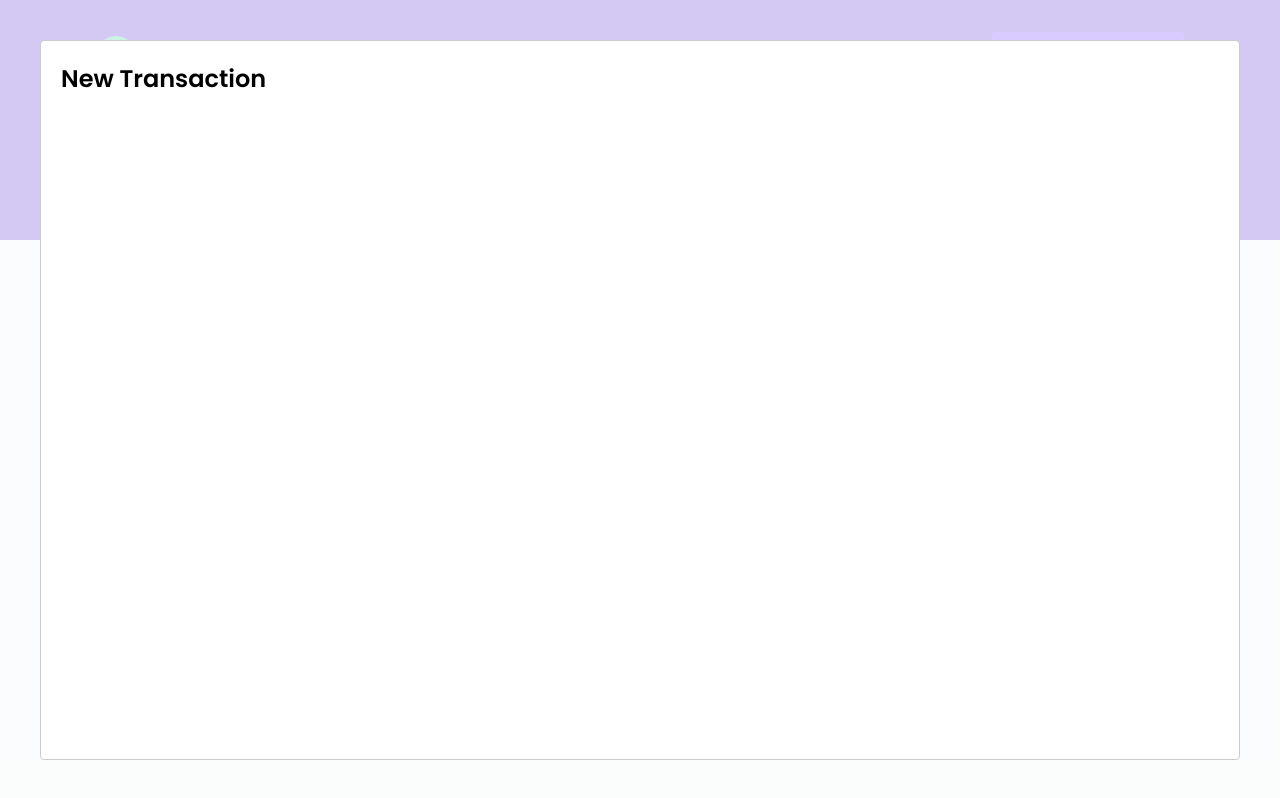
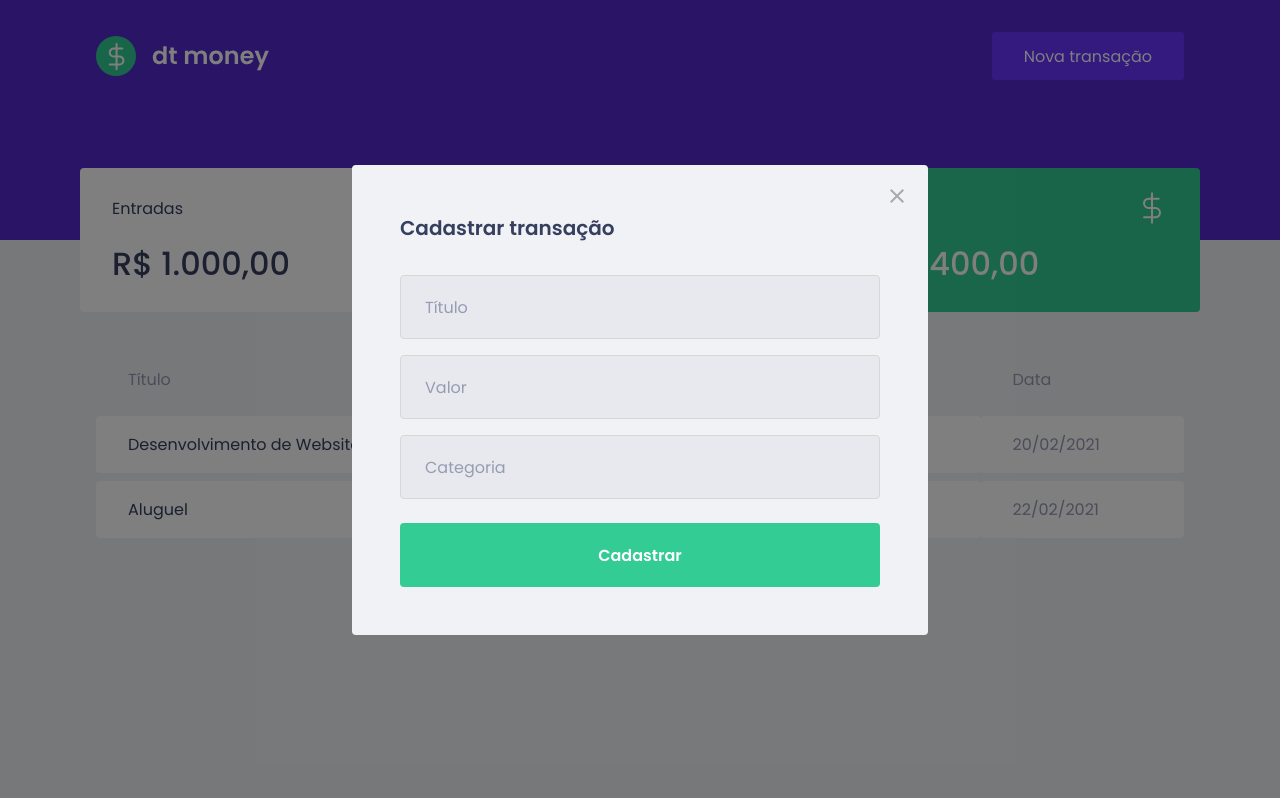
Before and after one commit to thefalked/ignite-02-dtmoney, a React (Create React App) app: page / in a window 1280 px wide. Both pictures are taken after a click on the button "Nova transação". Built offline with nearby package versions, Linux system fonts and the light colour scheme; no server answers; what miragejs would draw is missing.

Commit message:
adding modal class for style and adding some of the style

```diff
--- a/src/components/NewTransactionModal/index.tsx
+++ b/src/components/NewTransactionModal/index.tsx
@@ -1,4 +1,7 @@
 import Modal from "react-modal";
+
+import closeImg from "../../assets/close.svg";
+
 import { Container } from "./style";
 
 Modal.setAppElement("#root");
@@ -13,11 +16,38 @@
     <Modal
       isOpen={isOpen}
       onRequestClose={onRequestClose}
+      overlayClassName="react-modal-overlay"
+      className="react-modal-content"
     >
+      <button
+        type="button"
+        onClick={onRequestClose}
+        className="react-modal-close"
+      >
+        <img src={closeImg} alt="Fechar modal"/>
+      </button>
+
       <Container>
         <h2>
-          New Transaction
+          Cadastrar transação
         </h2>
+
+        <input
+          placeholder="Título"
+        />
+
+        <input
+          type="number"
+          placeholder="Valor"
+        />
+
+        <input
+          placeholder="Categoria"
+        />
+
+        <button type="submit">
+          Cadastrar
+        </button>
       </Container>
     </Modal>
   )
--- a/src/components/NewTransactionModal/style.ts
+++ b/src/components/NewTransactionModal/style.ts
@@ -1,5 +1,48 @@
 import styled from "styled-components";
 
-export const Container = styled.div`
+export const Container = styled.form`
+  h2 {
+    color: var(--text-title);
+    font-size: 1.25rem;
+    margin-bottom: 2rem;
+  }
 
+  input {
+    width: 100%;
+    padding: 0 1.5rem;
+    height: 4rem;
+    border-radius: 0.25rem;
+
+    border: 1px solid var(--input-border);
+    background-color: var(--input);
+
+    font-weight: 400;
+    font-size: 1rem;
+
+    &::placeholder {
+      color: var(--text-body);
+    }
+
+    & + input {
+      margin-top: 1rem;
+    }
+  }
+
+  button[type="submit"] {
+    font-size: 1rem;
+    font-weight: 600;
+    width: 100%;
+    padding: 0 1.5rem;
+    height: 4rem;
+    background-color: var(--green);
+    color: var(--shape);
+    border-radius: 0.25rem;
+    border: 0;
+    margin-top: 1.5rem;
+    transition: filter 0.2s;
+
+    &:hover {
+      filter: brightness(0.9);
+    }
+  }
 `;
--- a/src/styles/global.ts
+++ b/src/styles/global.ts
@@ -13,6 +13,9 @@
 
     --shape: #FFFFFF;
     --background: #F0F2F5;
+
+    --input: #E7E9EE;
+    --input-border: #D7D7D7;
   }
 
   * {
@@ -53,4 +56,39 @@
     opacity: 0.6;
     cursor: not-allowed;
   }
+
+  .react-modal-overlay {
+    background-color: rgba(0, 0, 0, 0.5);
+    position: fixed;
+    top: 0;
+    bottom: 0;
+    left: 0;
+    right: 0;
+
+    display: flex;
+    align-items: center;
+    justify-content: center;
+  }
+
+  .react-modal-content {
+    position: relative;
+    width: 100%;
+    max-width: 576px;
+    background-color: var(--background);
+    padding: 3rem;
+    border-radius: 0.25rem;
+  }
+
+  .react-modal-close {
+    position: absolute;
+    top: 1.5rem;
+    right: 1.5rem;
+    border: 0;
+    background-color: transparent;
+    transition: filter 0.2s;
+
+    &:hover {
+      filter: brightness(0.8);
+    }
+  }
 `
```
